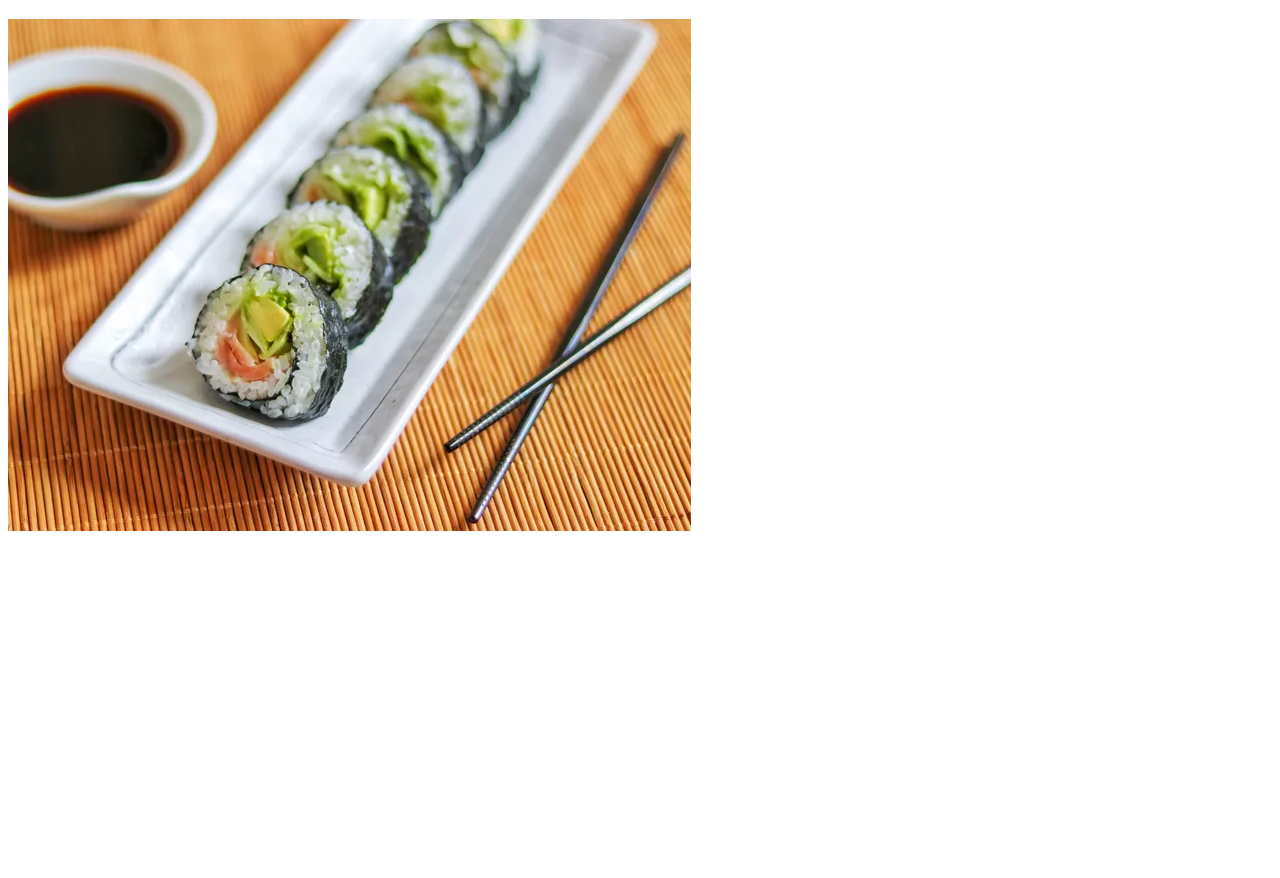
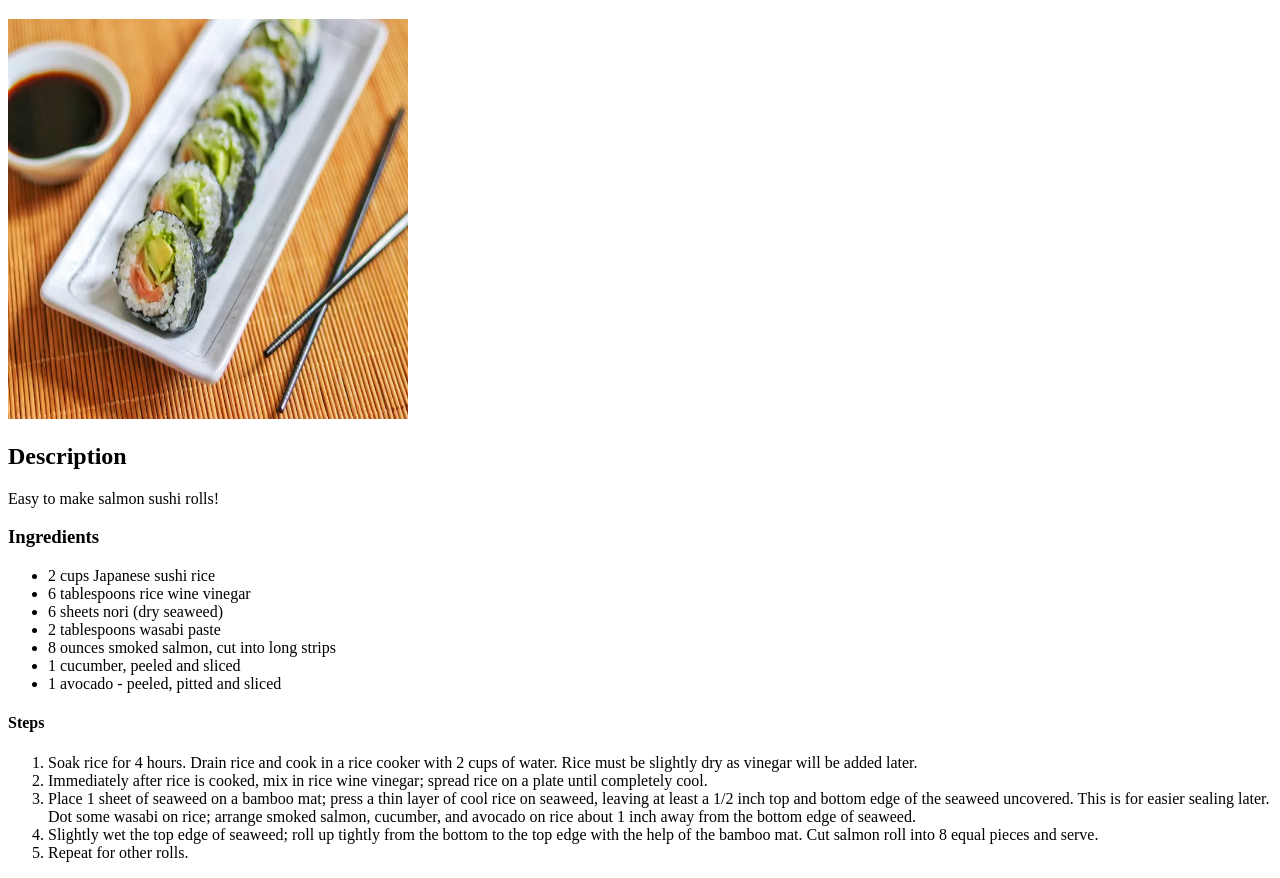
Before and after one commit to franklinand/odin-recipes, a plain HTML site: page recipes/sushi.html in a window 1280 px wide. Shown: the part 61-939 px from the top of the page. Before the commit the page ends 800 px from the top, so only its background shows below. Drawn offline with Linux system fonts and the light colour scheme.

Commit message:
feat: complete sushi recipe
Contain an image, description, ingredients, and
steps.

```diff
--- a/recipes/sushi.html
+++ b/recipes/sushi.html
@@ -6,6 +6,29 @@
   </head>
   <body>
     <h1>Salmon Roll</h1>
-    <img src="../img/suhi-roll.jpg" alt ="plate of salmon rolls in between a pair of chopsticks and soy sauce">
+      <img src="../img/suhi-roll.jpg" alt ="plate of salmon rolls in between a pair of chopsticks and soy sauce" height="400" width="400">
+      <h2>Description</h2>
+        <p>Easy to make salmon sushi rolls!</p>
+      <h3>Ingredients</h3>
+        <ul>
+            <li>2 cups Japanese sushi rice</li>
+            <li>6 tablespoons rice wine vinegar</li>
+            <li>6 sheets nori (dry seaweed)</li>
+            <li>2 tablespoons wasabi paste</li>
+            <li>8 ounces smoked salmon, cut into long strips</li>
+            <li>1 cucumber, peeled and sliced</li>
+            <li>1 avocado - peeled, pitted and sliced</li>
+        </ul>
+        <h4>Steps</h4>
+          <ol>
+            <li>Soak rice for 4 hours. Drain rice and cook in a rice cooker with 2 cups of water. Rice must be slightly dry as vinegar will be added later.</li>
+            <li>Immediately after rice is cooked, mix in rice wine vinegar; spread rice on a plate until completely cool.</li>
+            <li>Place 1 sheet of seaweed on a bamboo mat; press a thin layer of cool rice on seaweed, leaving at least a 1/2 inch top and bottom edge of the seaweed
+                uncovered. This is for easier sealing later. Dot some wasabi on rice; arrange smoked salmon, cucumber, and avocado on rice about 1 inch away from the
+                bottom edge of seaweed.</li>
+            <li>Slightly wet the top edge of seaweed; roll up tightly from the bottom to the top edge with the help of the bamboo mat. Cut salmon roll into 8 equal
+                pieces and serve.</li>
+            <li>Repeat for other rolls.</li>
+          </ol>
   </body>
 </html>
```
